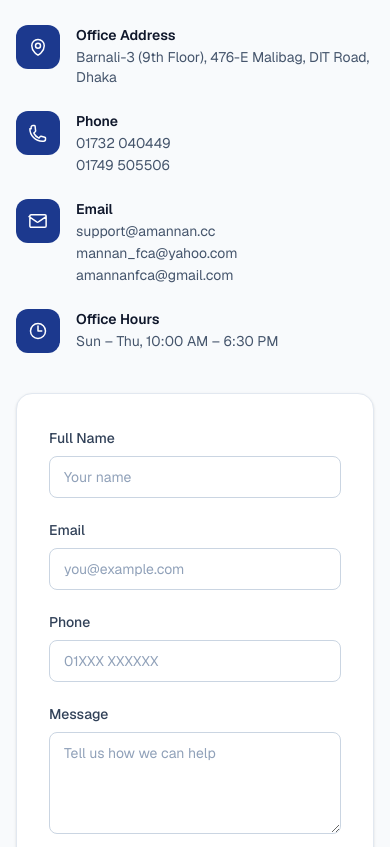
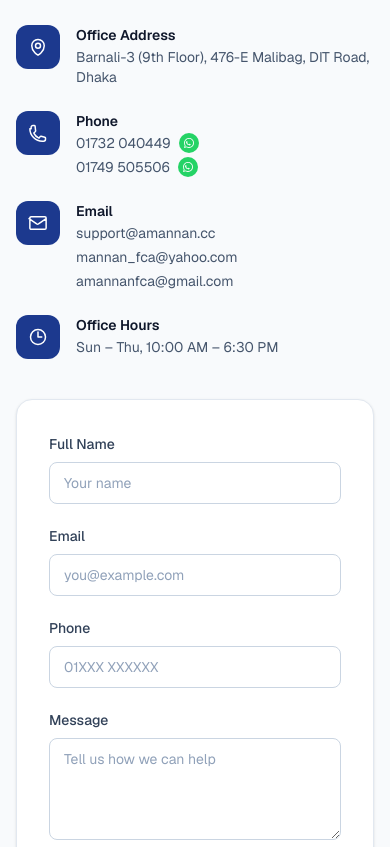
Before and after one commit to sayedxon48/A-Mannan-Co., a Next.js app: page / in a window 390 px wide. Shown: the part 5500-6347 px from the top of the page. Built offline with nearby package versions, Linux system fonts and the light colour scheme.

Commit message:
Add WhatsApp click-to-chat icons next to phone numbers

```diff
--- a/components/Contact.tsx
+++ b/components/Contact.tsx
@@ -2,7 +2,15 @@
 
 import { useEffect, useState } from "react";
 
-type ContactLine = { text: string; href?: string };
+type ContactLine = { text: string; href?: string; whatsapp?: string };
+
+function WhatsAppIcon({ className }: { className?: string }) {
+  return (
+    <svg viewBox="0 0 24 24" fill="currentColor" className={className}>
+      <path d="M12.04 2C6.58 2 2.13 6.45 2.13 11.91c0 1.75.46 3.48 1.32 4.99L2 22l5.25-1.38a9.9 9.9 0 0 0 4.79 1.22h.01c5.46 0 9.9-4.45 9.9-9.9c0-2.65-1.03-5.14-2.9-7.01A9.82 9.82 0 0 0 12.04 2zm0 1.67c2.2 0 4.26.86 5.82 2.42a8.18 8.18 0 0 1 2.41 5.82c0 4.54-3.69 8.23-8.23 8.23a8.2 8.2 0 0 1-4.19-1.15l-.3-.18l-3.12.82l.83-3.04l-.2-.31a8.18 8.18 0 0 1-1.26-4.39c0-4.54 3.7-8.22 8.24-8.22zm-4.52 4.66c-.15 0-.4.06-.61.29c-.21.24-.8.78-.8 1.9c0 1.12.82 2.2.93 2.35c.12.15 1.6 2.47 3.94 3.36c1.94.75 2.34.6 2.76.56c.42-.04 1.36-.55 1.55-1.09c.19-.53.19-.98.13-1.08c-.06-.1-.22-.16-.46-.28c-.24-.12-1.36-.67-1.57-.75c-.21-.08-.36-.12-.52.12c-.15.24-.6.75-.73.9c-.13.15-.27.17-.5.06c-.24-.12-1-.37-1.9-1.17c-.7-.63-1.18-1.4-1.31-1.64c-.13-.24-.01-.37.1-.49c.11-.11.24-.28.36-.42c.12-.14.16-.24.24-.4c.08-.16.04-.3-.02-.42c-.06-.12-.52-1.26-.72-1.72c-.19-.46-.38-.4-.52-.4z" />
+    </svg>
+  );
+}
 
 const CONTACT_INFO: {
   label: string;
@@ -25,8 +33,16 @@
   {
     label: "Phone",
     lines: [
-      { text: "01732 040449", href: "tel:+8801732040449" },
-      { text: "01749 505506", href: "tel:+8801749505506" },
+      {
+        text: "01732 040449",
+        href: "tel:+8801732040449",
+        whatsapp: "https://wa.me/8801732040449",
+      },
+      {
+        text: "01749 505506",
+        href: "tel:+8801749505506",
+        whatsapp: "https://wa.me/8801749505506",
+      },
     ],
     icon: (
       <path
@@ -119,22 +135,37 @@
                     <p className="text-sm font-semibold text-slate-900">
                       {item.label}
                     </p>
-                    <div className="mt-0.5 space-y-0.5">
-                      {item.lines.map((line) =>
-                        line.href ? (
+                    <div className="mt-0.5 space-y-1">
+                      {item.lines.map((line) => (
+                        <div
+                          key={line.text}
+                          className="flex items-center gap-2"
+                        >
+                          {line.href ? (
                             <a
-                            key={line.text}
                               href={line.href}
-                            className="block text-sm text-slate-600 hover:text-blue-900"
+                              className="text-sm text-slate-600 hover:text-blue-900"
                             >
                               {line.text}
                             </a>
                           ) : (
-                          <p key={line.text} className="text-sm text-slate-600">
+                            <p className="text-sm text-slate-600">
                               {line.text}
                             </p>
-                        )
                           )}
+                          {line.whatsapp && (
+                            <a
+                              href={line.whatsapp}
+                              target="_blank"
+                              rel="noopener noreferrer"
+                              aria-label={`Chat on WhatsApp: ${line.text}`}
+                              className="flex h-5 w-5 shrink-0 items-center justify-center rounded-full bg-[#25D366] text-white transition-transform hover:scale-110"
+                            >
+                              <WhatsAppIcon className="h-3 w-3" />
+                            </a>
+                          )}
+                        </div>
+                      ))}
                     </div>
                   </div>
                 </li>
```
Lines whose indentation alone changed are shown as unchanged.
